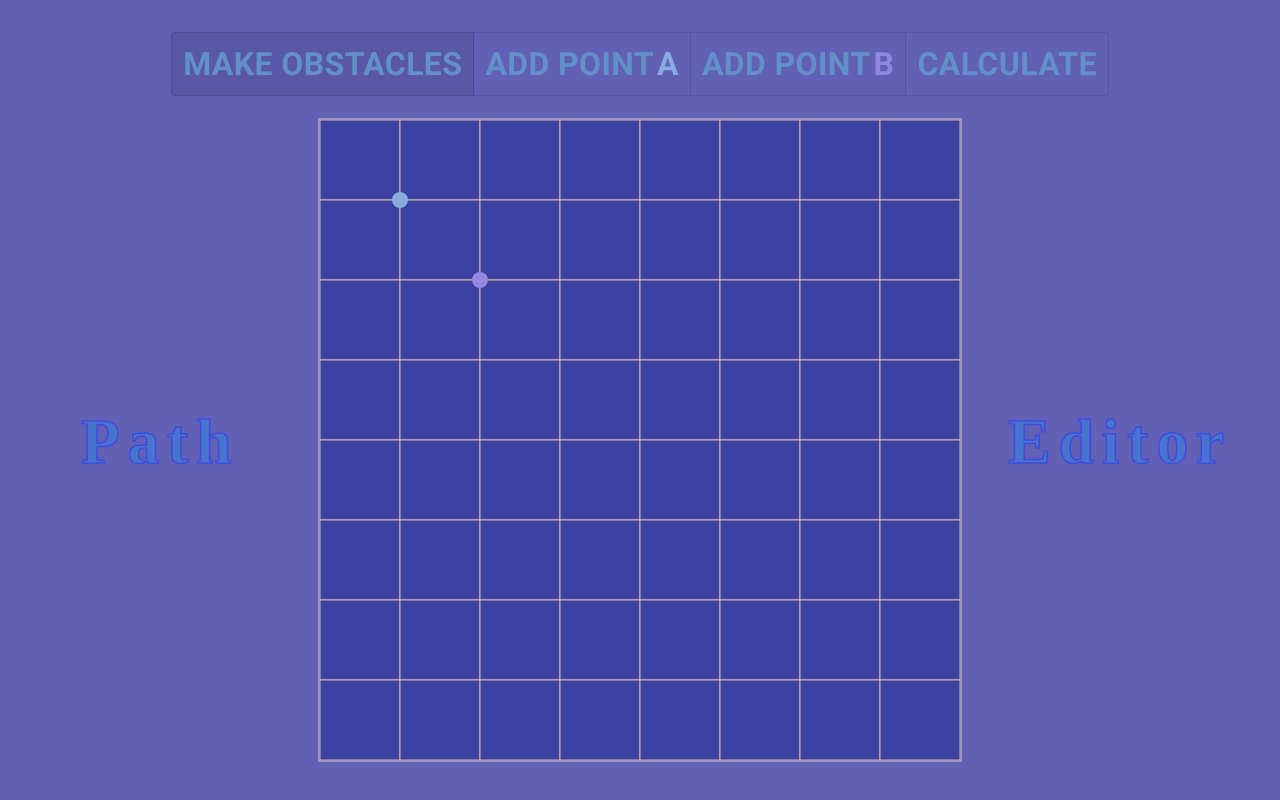
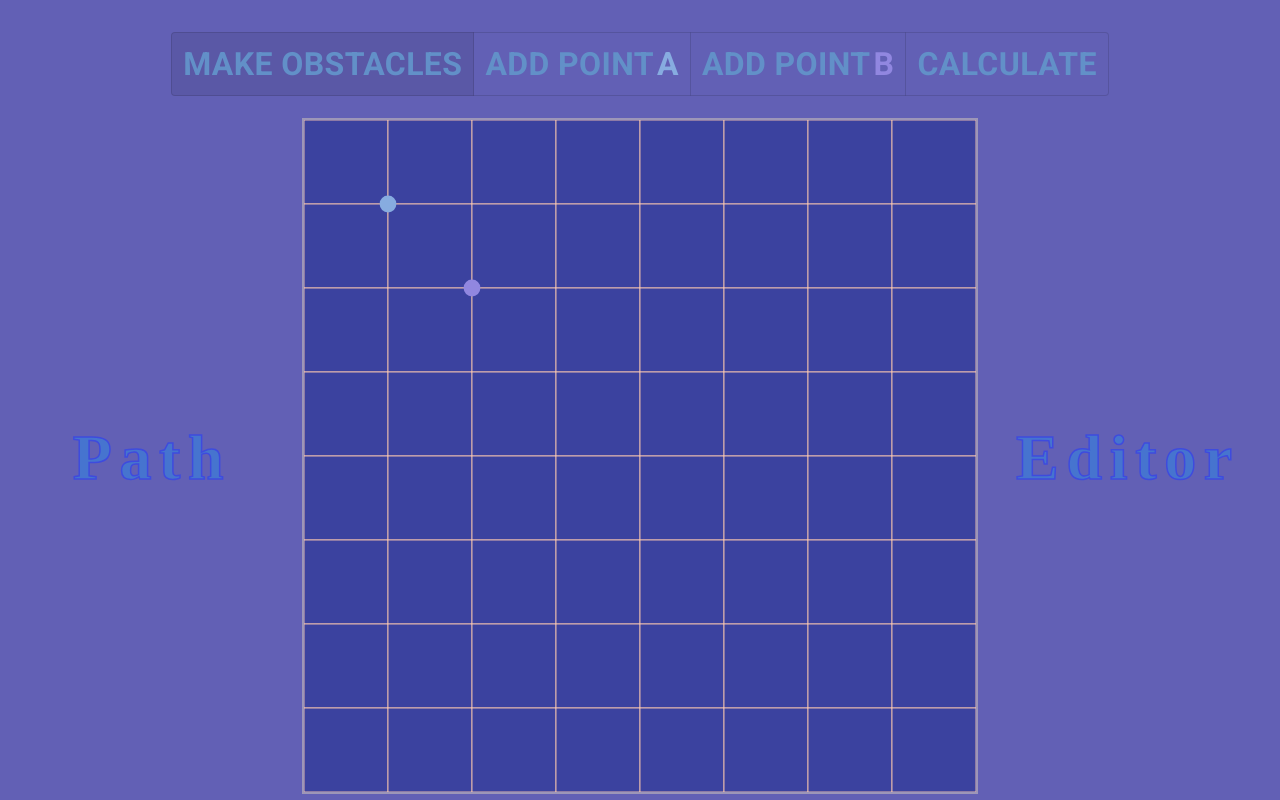
Before and after one commit to Luksu05/path-editor, a React (Create React App) app: page / in a window 1280 px wide. Built offline with nearby package versions, Linux system fonts and the light colour scheme.

Commit message:
Optimize for 4k

```diff
--- a/src/styles.css
+++ b/src/styles.css
@@ -73,6 +73,8 @@ svg {
   outline: 2px #9d96b8 solid;
   max-width: 80vw;
   max-height: 80vw;
+  min-width: 84vh;
+  min-height: 84vh;
 }
 
 body {
```
